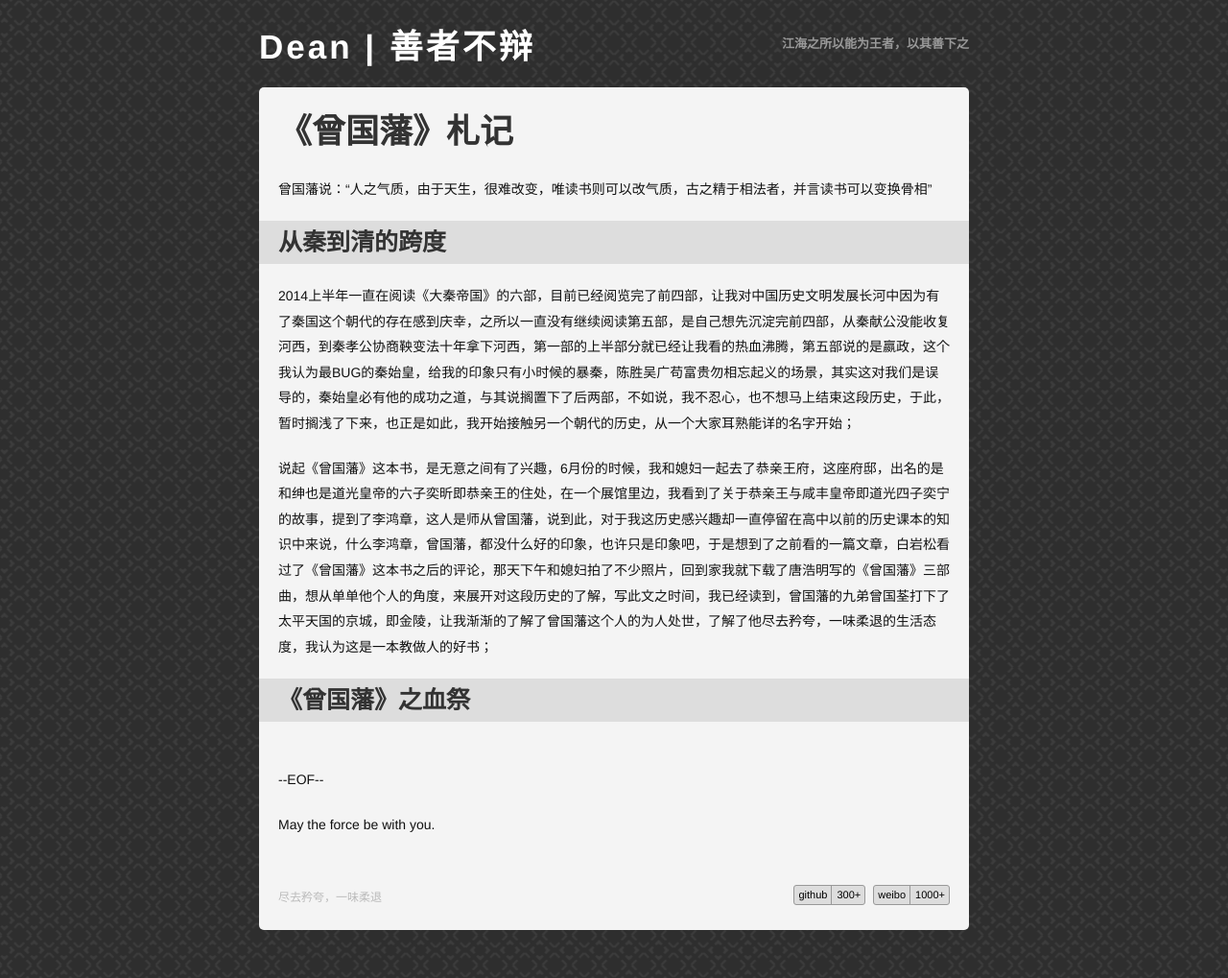
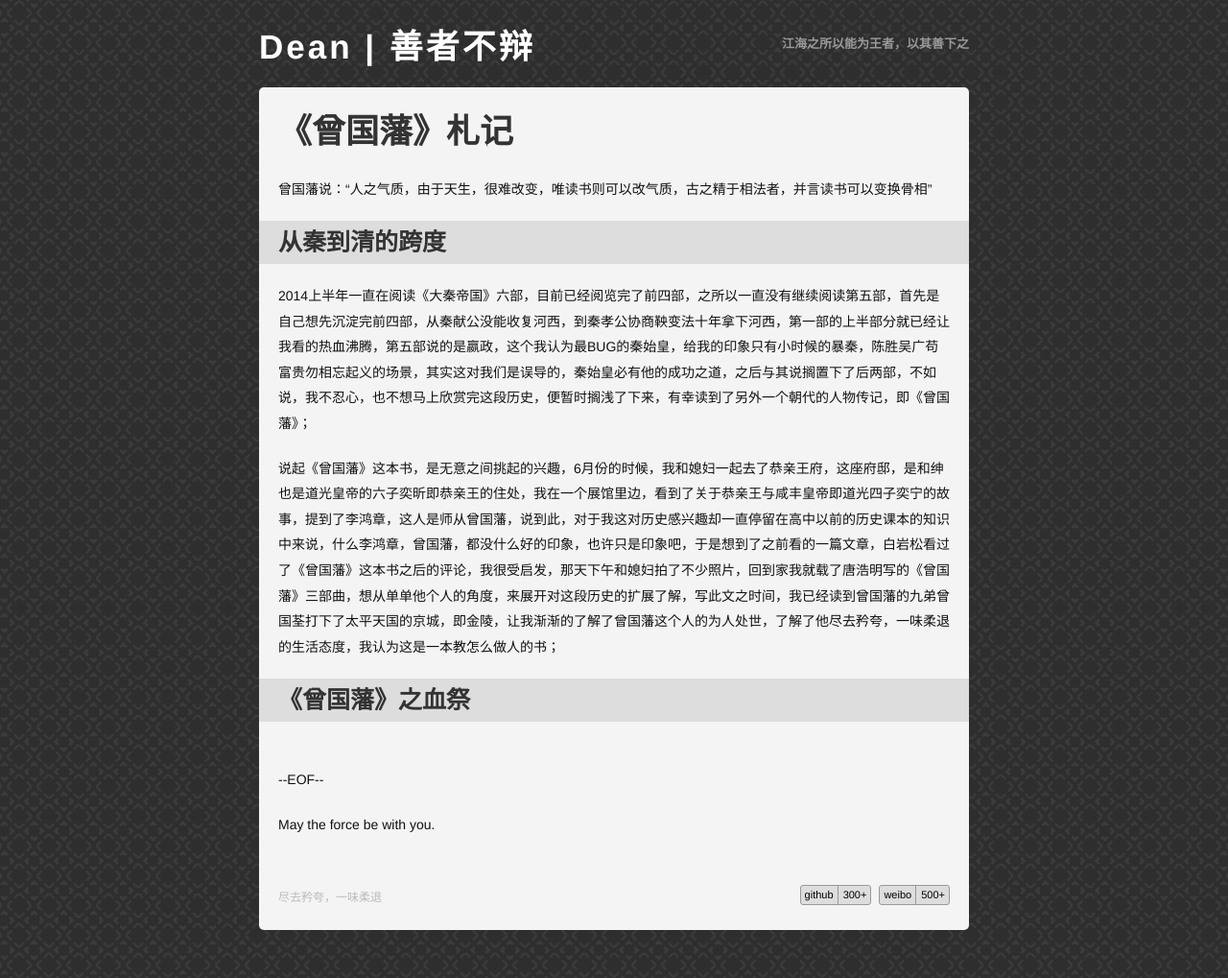
Before and after one commit to deanshishang/deanshishang.github.com, a Jekyll site: the page built from _posts/2014-07-18-my-first-blog.md, in a window 1280 px wide. Shown: the whole page at 96% size. Built offline with Jekyll 4.4.1, drawn with Linux system fonts in a browser that asks for light colours; comment, search, counter and statistics services are not loaded.

Commit message:
change the first md file

```diff
--- a/_includes/footer.html
+++ b/_includes/footer.html
@@ -9,7 +9,7 @@
 		<div class="badget" id="twt">
 			<a href="http://weibo.com/deanshishang">
 			<span class="service">weibo</span>
-			<span class="info">1000+</span>
+			<span class="info">500+</span>
 			</a>
 		</div>
 <!--		<div class="badget" id="feedburner">
--- a/_posts/2014-07-18-my-first-blog.md
+++ b/_posts/2014-07-18-my-first-blog.md
@@ -8,9 +8,9 @@ category: Reading
 
 ### 从秦到清的跨度
 
-2014上半年一直在阅读《大秦帝国》的六部，目前已经阅览完了前四部，让我对中国历史文明发展长河中因为有了秦国这个朝代的存在感到庆幸，之所以一直没有继续阅读第五部，是自己想先沉淀完前四部，从秦献公没能收复河西，到秦孝公协商鞅变法十年拿下河西，第一部的上半部分就已经让我看的热血沸腾，第五部说的是嬴政，这个我认为最BUG的秦始皇，给我的印象只有小时候的暴秦，陈胜吴广苟富贵勿相忘起义的场景，其实这对我们是误导的，秦始皇必有他的成功之道，与其说搁置下了后两部，不如说，我不忍心，也不想马上结束这段历史，于此，暂时搁浅了下来，也正是如此，我开始接触另一个朝代的历史，从一个大家耳熟能详的名字开始；
+2014上半年一直在阅读《大秦帝国》六部，目前已经阅览完了前四部，之所以一直没有继续阅读第五部，首先是自己想先沉淀完前四部，从秦献公没能收复河西，到秦孝公协商鞅变法十年拿下河西，第一部的上半部分就已经让我看的热血沸腾，第五部说的是嬴政，这个我认为最BUG的秦始皇，给我的印象只有小时候的暴秦，陈胜吴广苟富贵勿相忘起义的场景，其实这对我们是误导的，秦始皇必有他的成功之道，之后与其说搁置下了后两部，不如说，我不忍心，也不想马上欣赏完这段历史，便暂时搁浅了下来，有幸读到了另外一个朝代的人物传记，即《曾国藩》；
 
-说起《曾国藩》这本书，是无意之间有了兴趣，6月份的时候，我和媳妇一起去了恭亲王府，这座府邸，出名的是和绅也是道光皇帝的六子奕昕即恭亲王的住处，在一个展馆里边，我看到了关于恭亲王与咸丰皇帝即道光四子奕宁的故事，提到了李鸿章，这人是师从曾国藩，说到此，对于我这历史感兴趣却一直停留在高中以前的历史课本的知识中来说，什么李鸿章，曾国藩，都没什么好的印象，也许只是印象吧，于是想到了之前看的一篇文章，白岩松看过了《曾国藩》这本书之后的评论，那天下午和媳妇拍了不少照片，回到家我就下载了唐浩明写的《曾国藩》三部曲，想从单单他个人的角度，来展开对这段历史的了解，写此文之时间，我已经读到，曾国藩的九弟曾国荃打下了太平天国的京城，即金陵，让我渐渐的了解了曾国藩这个人的为人处世，了解了他尽去矜夸，一味柔退的生活态度，我认为这是一本教做人的好书；
+说起《曾国藩》这本书，是无意之间挑起的兴趣，6月份的时候，我和媳妇一起去了恭亲王府，这座府邸，是和绅也是道光皇帝的六子奕昕即恭亲王的住处，我在一个展馆里边，看到了关于恭亲王与咸丰皇帝即道光四子奕宁的故事，提到了李鸿章，这人是师从曾国藩，说到此，对于我这对历史感兴趣却一直停留在高中以前的历史课本的知识中来说，什么李鸿章，曾国藩，都没什么好的印象，也许只是印象吧，于是想到了之前看的一篇文章，白岩松看过了《曾国藩》这本书之后的评论，我很受启发，那天下午和媳妇拍了不少照片，回到家我就载了唐浩明写的《曾国藩》三部曲，想从单单他个人的角度，来展开对这段历史的扩展了解，写此文之时间，我已经读到曾国藩的九弟曾国荃打下了太平天国的京城，即金陵，让我渐渐的了解了曾国藩这个人的为人处世，了解了他尽去矜夸，一味柔退的生活态度，我认为这是一本教怎么做人的书；
 
 
 ### 《曾国藩》之血祭
```
